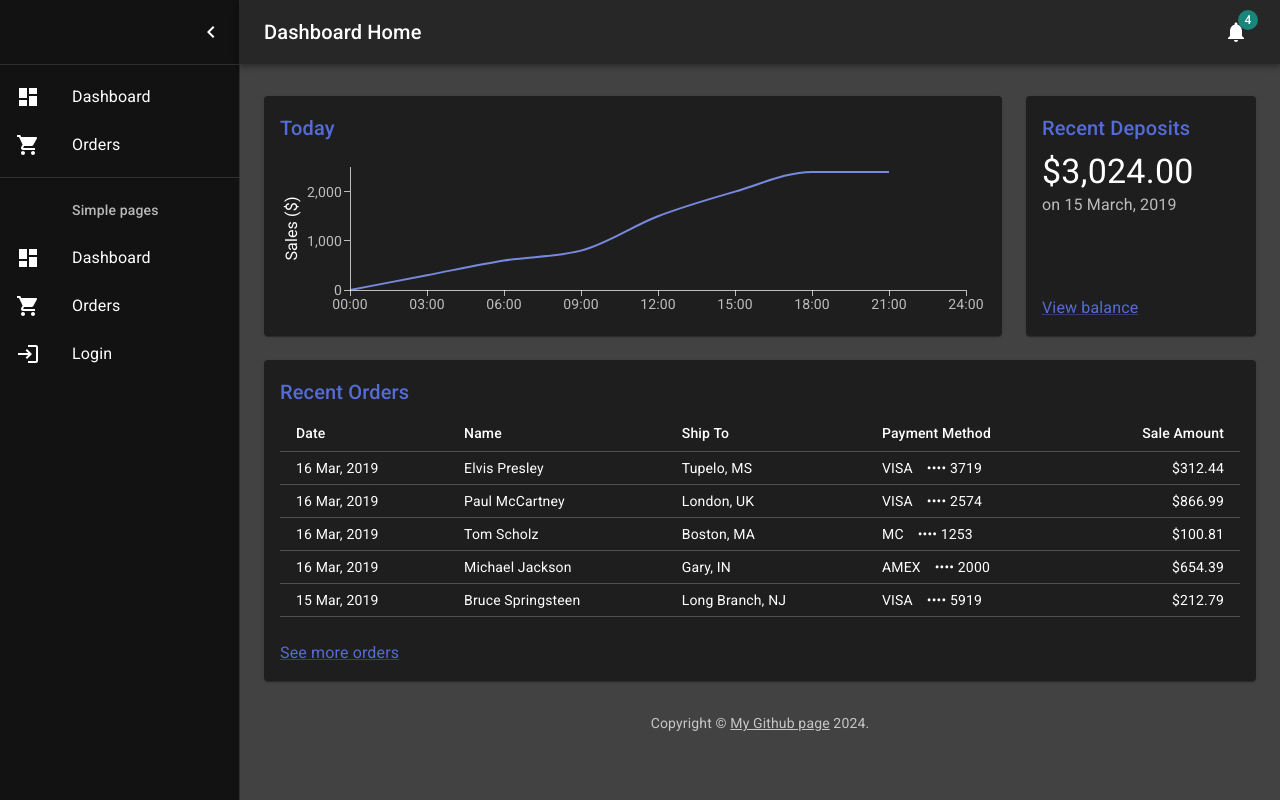
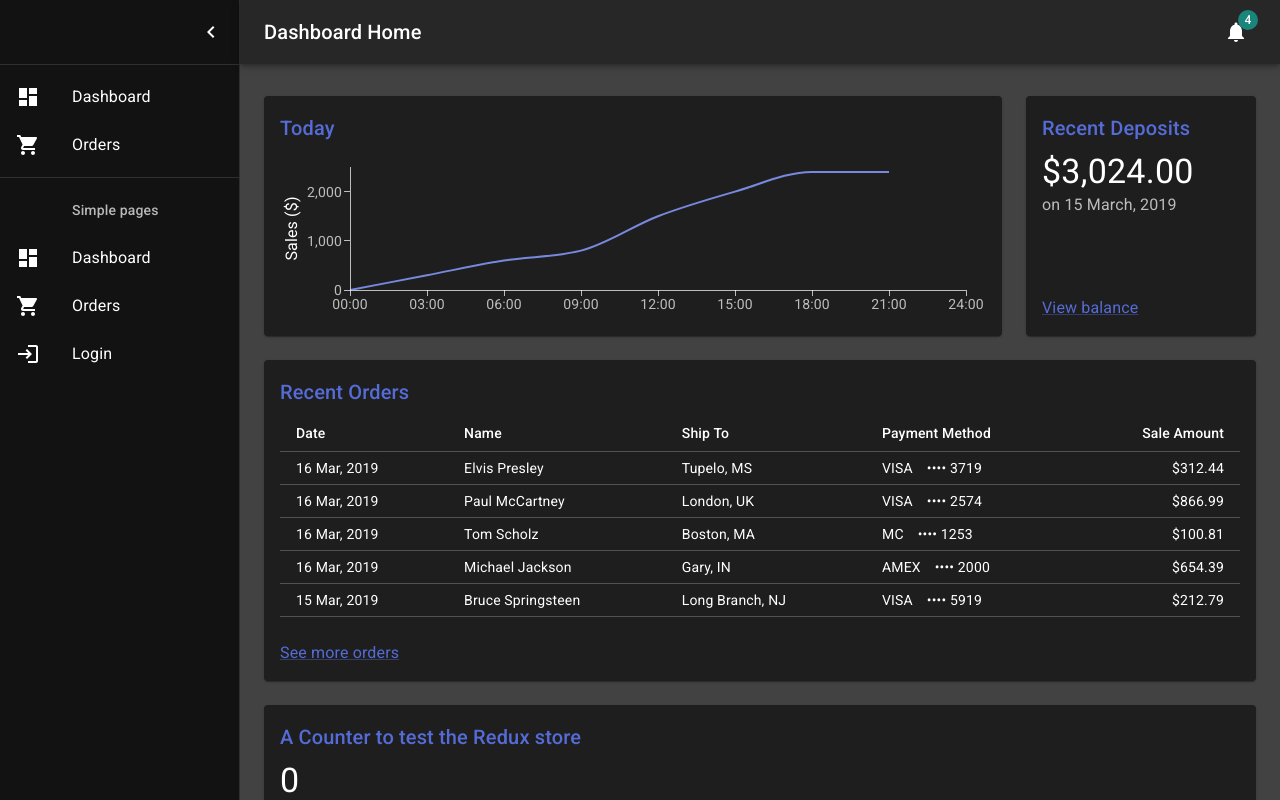
Before and after one commit to onlineeric/eric-demo-react, a React (Create React App) app: page /home in a window 1280 px wide. Built offline with nearby package versions, Linux system fonts and the light colour scheme.

Commit message:
initially implemented counter

```diff
--- /dev/null
+++ b/src/dashboard/Counter.tsx
@@ -0,0 +1,35 @@
+import * as React from 'react';
+import Link from '@mui/material/Link';
+import Typography from '@mui/material/Typography';
+import Title from './Title';
+import { useAppSelector, useAppDispatch } from '../store/hooks';
+import { Button } from '@mui/material';
+// import { decrement, increment } from '../store/counterSlice';
+
+function preventDefault(event: React.MouseEvent) {
+	event.preventDefault();
+}
+
+export default function Counter() {
+	// The `state` arg is correctly typed as `RootState` already
+	const count = useAppSelector((state) => state.counter.value);
+	const dispatch = useAppDispatch();
+
+	return (
+		<React.Fragment>
+			<Title>A Counter to test the Redux store</Title>
+			<Typography component="p" variant="h4">
+				{count}
+			</Typography>
+			<Typography color="text.secondary" sx={{ flex: 1 }}>
+				on 15 March, 2019
+			</Typography>
+			<div>
+				<Link color="primary" href="#" onClick={preventDefault}>
+					View balance
+				</Link>
+			</div>
+			<Button onClick={() => dispatch({ type: 'counter/increment' })}>Increment</Button>
+		</React.Fragment>
+	);
+}
--- a/src/dashboard/Dashboard.tsx
+++ b/src/dashboard/Dashboard.tsx
@@ -4,6 +4,7 @@ import Paper from '@mui/material/Paper';
 import Chart from './Chart';
 import Deposits from './Deposits';
 import RecentOrders from './RecentOrders';
+import Counter from './Counter';
 
 export default function Dashboard() {
 	return (
@@ -40,6 +41,12 @@ export default function Dashboard() {
 					<RecentOrders />
 				</Paper>
 			</Grid>
+			{/* Counter */}
+			<Grid item xs={12}>
+				<Paper sx={{ p: 2, display: 'flex', flexDirection: 'column' }}>
+					<Counter />
+				</Paper>
+			</Grid>
 		</Grid>
 	);
 }
--- a/src/index.tsx
+++ b/src/index.tsx
@@ -5,7 +5,7 @@ import CssBaseline from '@mui/material/CssBaseline';
 import { ThemeProvider } from '@mui/material/styles';
 import App from './App';
 import getTheme from './getTheme';
-import store from './store';
+import store from './store/store';
 import { Provider } from 'react-redux';
 
 const rootElement = document.getElementById('root');
--- a/src/store/counterSlice.ts
+++ b/src/store/counterSlice.ts
@@ -1,5 +1,5 @@
 import { createSlice, PayloadAction } from '@reduxjs/toolkit';
-import type { RootState } from '.';
+import type { RootState } from './store';
 
 // Define a type for the slice state
 interface CounterState {
--- a/src/store/hooks.ts
+++ b/src/store/hooks.ts
@@ -1,5 +1,5 @@
 import { useDispatch, useSelector } from 'react-redux';
-import type { RootState, AppDispatch } from '.';
+import type { RootState, AppDispatch } from './store';
 
 // Use throughout your app instead of plain `useDispatch` and `useSelector`
 export const useAppDispatch = useDispatch.withTypes<AppDispatch>();
--- a/src/store/index.ts
+++ b/src/store/store.ts
@@ -1,8 +1,10 @@
-// src/store.ts
 import { configureStore } from '@reduxjs/toolkit';
+import counterReducer from './counterSlice';
 
 const store = configureStore({
-	reducer: {},
+	reducer: {
+		counter: counterReducer,
+	},
 });
 
 // Infer the `RootState` and `AppDispatch` types from the store itself
```
